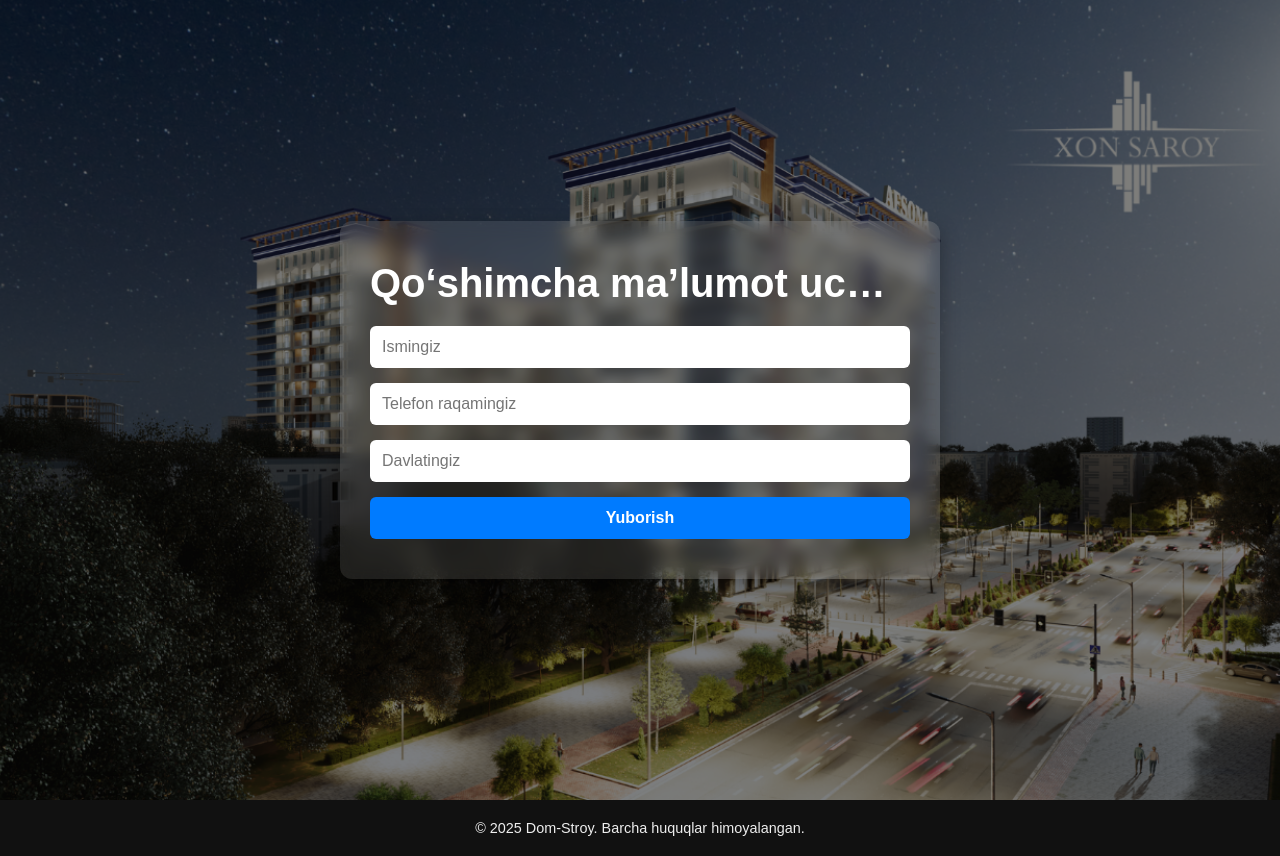
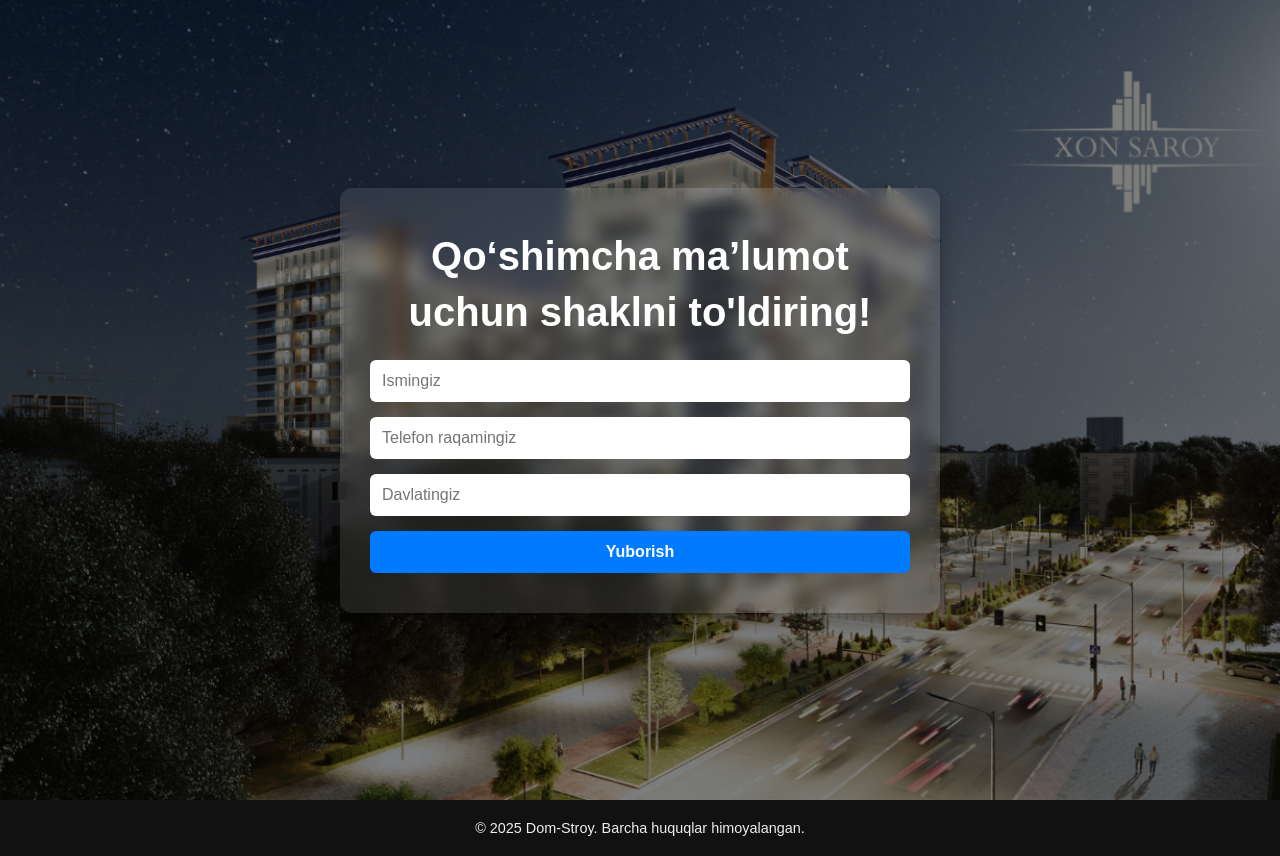
Before and after one commit to Behzod031/lend_Chet_EL, a Flask app: page / in a window 1280 px wide. Run offline with Flask 3, Linux system fonts and the light colour scheme.

Commit message:
Update style.css

```diff
--- a/static/css/style.css
+++ b/static/css/style.css
@@ -48,10 +48,11 @@ body {
 
 .hero-content h1 {
   font-size: clamp(1.5rem, 4vw, 2.5rem);
-  white-space: nowrap;       /* ✅ запрет переноса строки */
-  overflow: hidden;
-  text-overflow: ellipsis;   /* ✅ обрезка с ... при переполнении */
+  white-space: normal;          /* ✅ разрешаем перенос */
+  overflow: visible;            /* ✅ ничего не скрываем */
+  text-overflow: unset;         /* ✅ убираем ... */
   margin-bottom: 20px;
+  line-height: 1.4;             /* 🔠 лучше читаемость */
 }
 
 .hero-form .form-group {
```
